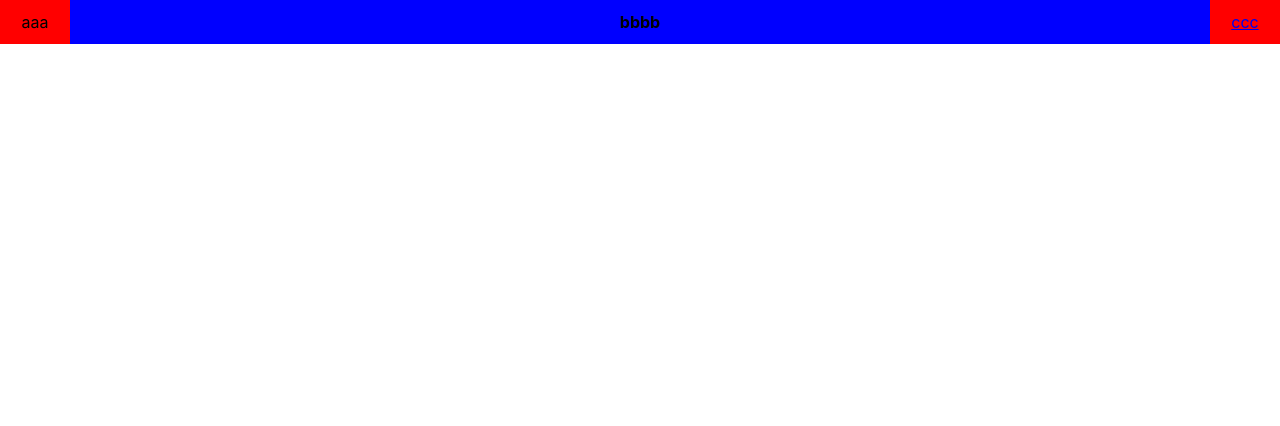
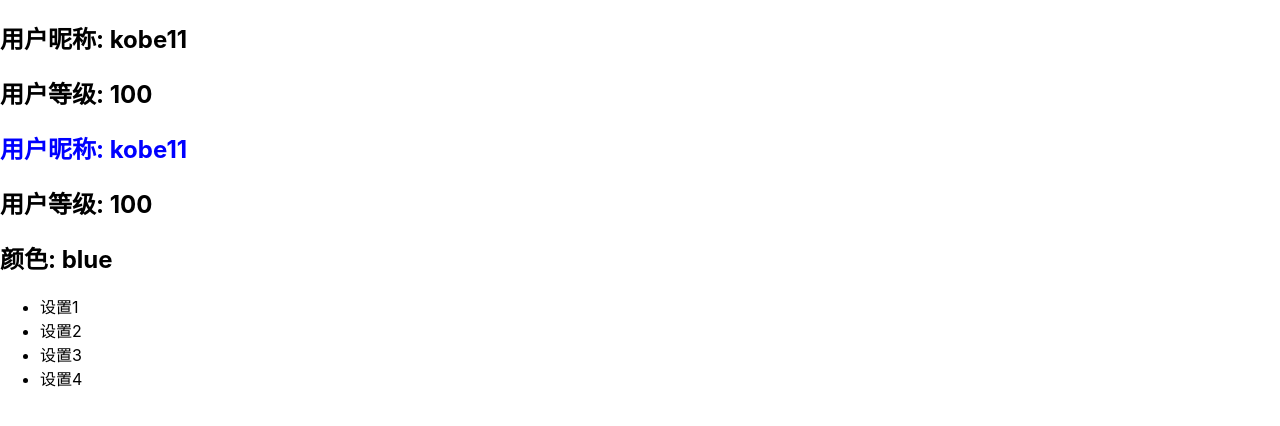
Before and after one commit to SmileYang966/React-study-demo, a React (Create React App) app: page / in a window 1280 px wide. Shown: the top 426 px of the page. Built offline with nearby package versions, Linux system fonts and the light colour scheme.

Commit message:
跨组件通信

```diff
--- a/src/index.js
+++ b/src/index.js
@@ -4,7 +4,8 @@ import './index.css';
 // import App from './source/01-父传子-PropTypes参数验证';
 // import App from './source/02-子传父-函数传递'
 // import App from './source/03-组件通信的案例';
-import App from './source/04-React实现slot/04-React实现slot'
+// import App from './source/04-React实现slot/04-React实现slot'
+import App from './source/05-React实现跨组件通信/App';
 
 
 const root = ReactDOM.createRoot(document.getElementById('root'));
--- /dev/null
+++ b/src/source/05-React实现跨组件通信/App.js
@@ -0,0 +1,102 @@
+import React, { Component } from 'react'
+
+
+class ProfileHeader extends Component{
+    render(){
+        console.log("ProfileHeader value is ",this.context);
+
+        // 3.传递给数据给哪个组见你，就需要给相应的类组件赋值
+        return (
+            <div>
+              <h2>用户昵称: {this.context.nickname}</h2>
+              <h2>用户等级: {this.context.level}</h2>
+            </div>
+        );
+    }
+}
+
+//多个Context需要传递数据的时候，如何操作？
+function ProfileHeader1(){
+    return (
+        // 3.传递给数据给哪个组见你，就需要给相应的类组件赋值
+        <UserContext.Consumer>
+            {
+                value => {
+                    return (
+                        <ThemeContext.Consumer>
+                            {
+                                theme => {
+                                    return(
+                                        <div>
+                                        <h2 style={{color:theme.color}}>用户昵称: {value.nickname}</h2>
+                                        <h2>用户等级: {value.level}</h2>
+                                        <h2>颜色: {theme.color}</h2>
+                                      </div>
+                                    )
+                                }
+                            }
+                        </ThemeContext.Consumer>
+                    );
+                }
+            }
+        </UserContext.Consumer>
+    );
+}
+
+
+function Profile() {
+    return (
+      <div>
+        <ProfileHeader/>
+        <ProfileHeader1/>
+        <ul>
+          <li>设置1</li>
+          <li>设置2</li>
+          <li>设置3</li>
+          <li>设置4</li>
+        </ul>
+      </div>
+    )
+  }
+
+  /**
+   * 1.创建context对象,并且给一个默认值
+   * 2.通过UserContext.provider包含Profile子组件,value属性是要赋予需要传递的具体数据
+   * 3.传递给数据给哪个组见你，就需要给相应的类组件赋值
+   */
+
+  //1.创建context对象,并且给一个默认值
+  const UserContext = React.createContext({
+     nickname : 'EvanYang',
+     level : -1
+  })
+
+  const ThemeContext = React.createContext({
+    color : 'red'
+  })
+  ProfileHeader.contextType = UserContext;
+
+
+export default class App extends Component {
+    constructor(props) {
+        super(props);
+
+        this.state = {
+          nickname: "kobe11",
+          level: 100
+        }
+      }
+
+  render() {
+    return (
+      <div>
+        {/* 2.通过UserContext.provider包含Profile子组件,value属性是要赋予需要传递的具体数据 */}
+        <UserContext.Provider value={this.state}>
+            <ThemeContext.Provider value={{color:'blue'}}>
+                <Profile/>
+            </ThemeContext.Provider>
+        </UserContext.Provider>
+      </div>
+    )
+  }
+}
```
